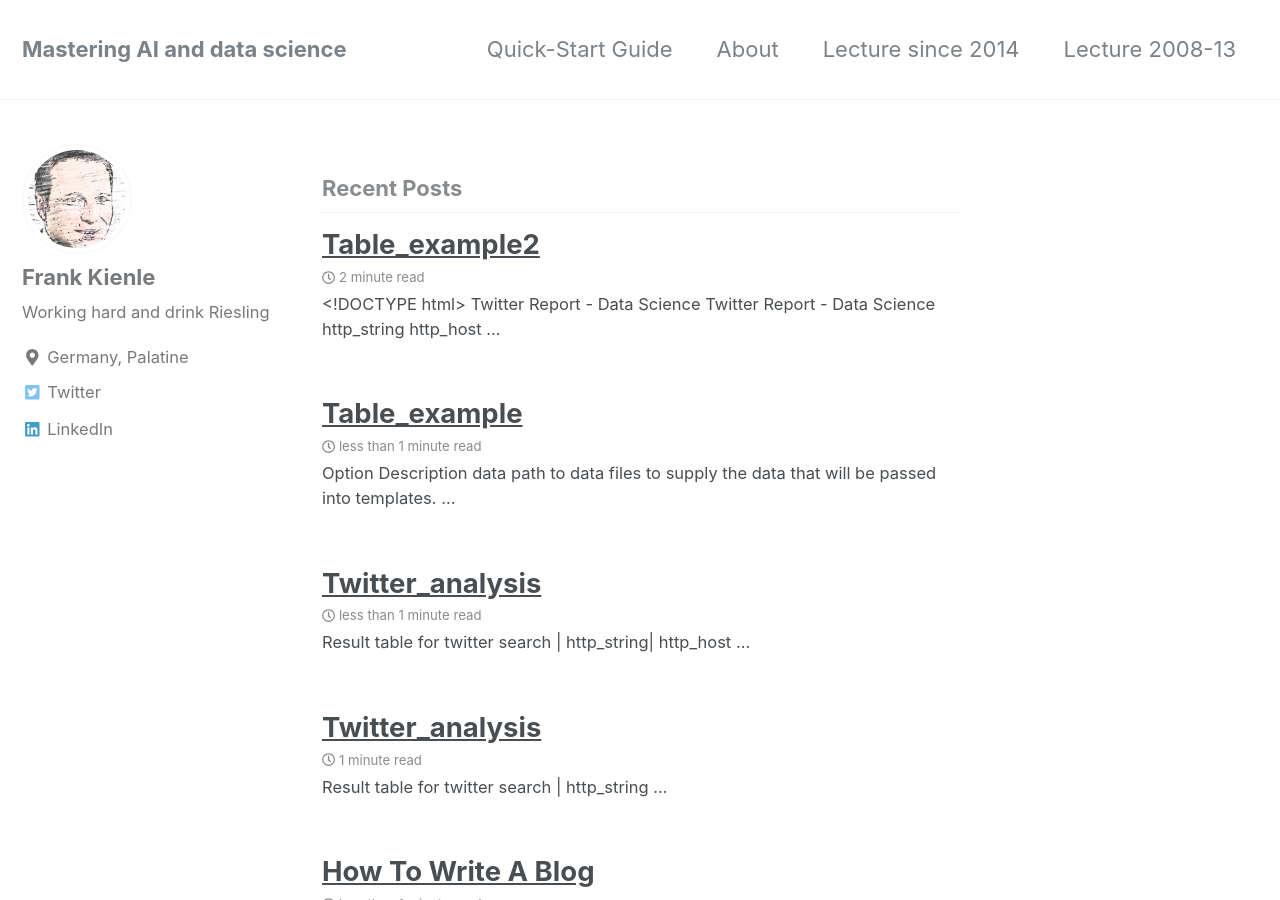
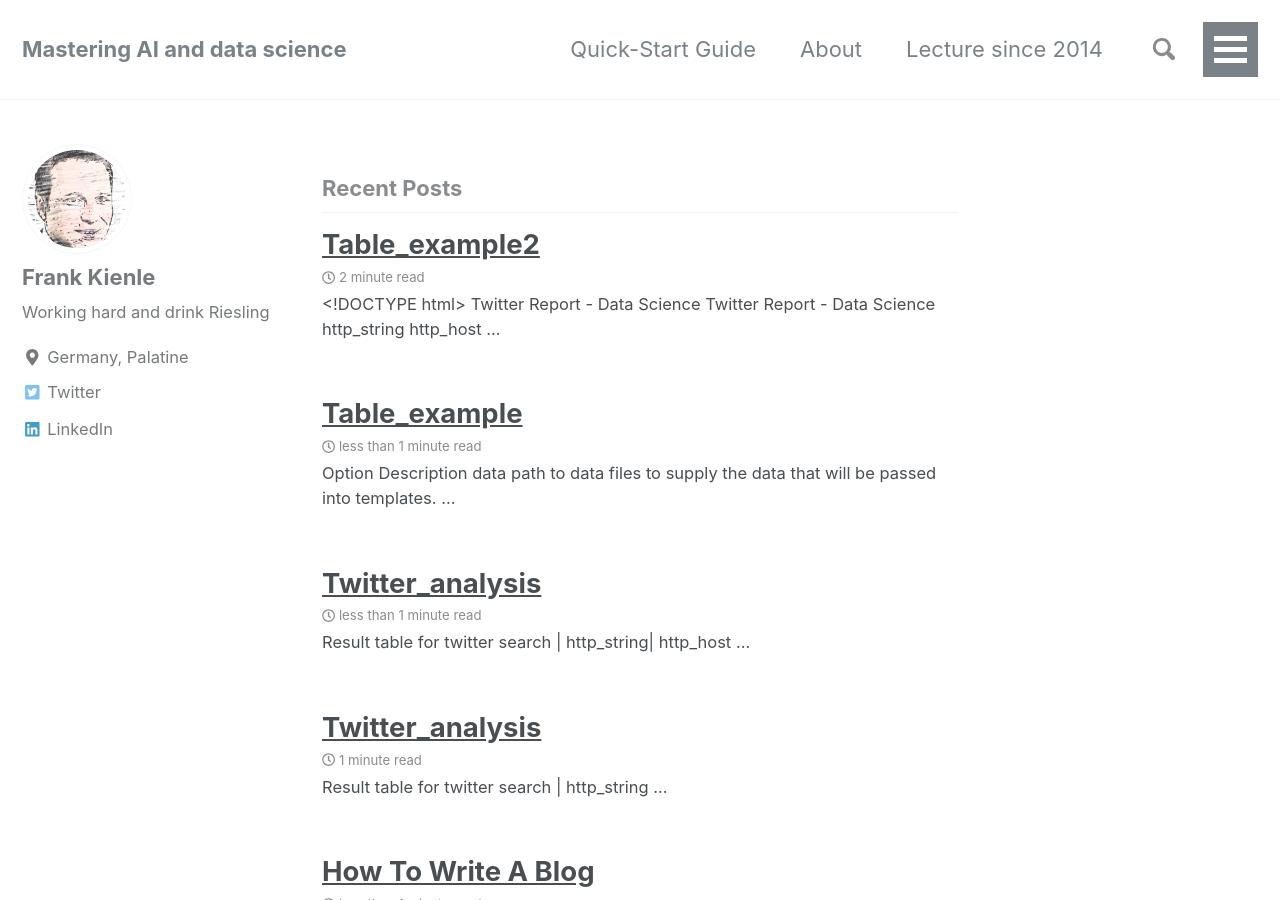
Before and after one commit to kienlef/kienlef.github.io, a Jekyll site: the page built from index.html, in a window 1280 px wide and 900 px high. Built offline with Jekyll 4.4.1, drawn with Linux system fonts in a browser that asks for light colours; nearby versions of some CDN libraries; the list of posts is cut into pages by our own code.

Commit message:
include ["_pages"]

```diff
--- a/_config.yml
+++ b/_config.yml
@@ -51,7 +51,7 @@
   secret                 :
 atom_feed:
   path                   : # blank (default) uses feed.xml
-search                   : # true, false (default)
+search                   :  true #, false (default)
 search_full_content      : # true, false (default)
 
 # SEO Related
@@ -120,6 +120,7 @@
 include:
   - .htaccess
   - _pages
+  - ["_pages"]
 exclude:
   - "*.sublime-project"
   - "*.sublime-workspace"
```
